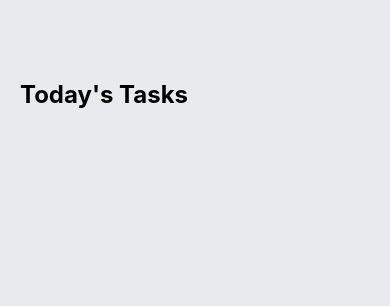
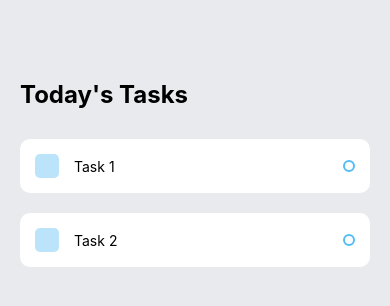
Before and after one commit to pxsswordprotected/todoList, a React Native app: screen / in a window 390 px wide. Shown: the top 306 px of the page. Built offline with nearby package versions, Linux system fonts and the light colour scheme.

Commit message:
task component styling

```diff
--- a/App.js
+++ b/App.js
@@ -1,5 +1,6 @@
 import { StatusBar } from 'expo-status-bar';
 import { StyleSheet, Text, View } from 'react-native';
+import Task from './components/Task';
 
 export default function App() {
   return (
@@ -11,6 +12,8 @@
         <Text style= {styles.sectionTitle}>Today's Tasks</Text>
         <View style = {styles.items}>
           {/* Where the tasks will go */}
+          <Task text={'Task 1'} />
+          <Task text={'Task 2'} />
         </View>
       </View>
     </View>
@@ -30,5 +33,7 @@
     fontSize: 24,
     fontWeight: 'bold',
   },
-  items: {},
+  items: {
+    marginTop: 30
+  },
 });
--- /dev/null
+++ b/components/Task.js
@@ -0,0 +1,55 @@
+// this comonent is the block with the task and checkmark
+
+import React from 'react';
+import { View, Text, StyleSheet,TouchableOpacity } from 'react-native';
+
+const Task = (props) => {
+    return (
+        <View style = {styles.item}>
+            <View style={styles.itemLeft}>
+                <View style = {styles.square}></View>
+                <Text style={styles.itemText}>{props.text}</Text>
+            </View>
+            <View style={styles.circular}></View>
+        </View>
+    )
+}
+
+const styles = StyleSheet.create({
+    item: {
+        backgroundColor: '#FFF',
+        padding: 15,
+        borderRadius: 10,
+        flexDirection: 'row',
+        alignItems: 'center',
+        justifyContent:'space-between',
+        marginBottom: 20,
+
+    },
+    itemLeft: {
+        flexDirection: 'row',
+        alignItems: 'center',
+        flexWrap: 'wrap'
+    },
+    square: {
+        width: 24,
+        height: 24,
+        backgroundColor: '#55BCF6',
+        opacity: 0.4,
+        borderRadius: 5,
+        marginRight: 15,
+    },
+    itemText: {
+        maxWidth: '80%',
+    },
+    circular: {
+        width: 12,
+        height: 12,
+        borderColor: '#55BCF6',
+        borderWidth: 2,
+        borderRadius: 50,
+
+    },
+});
+
+export default Task;
```
